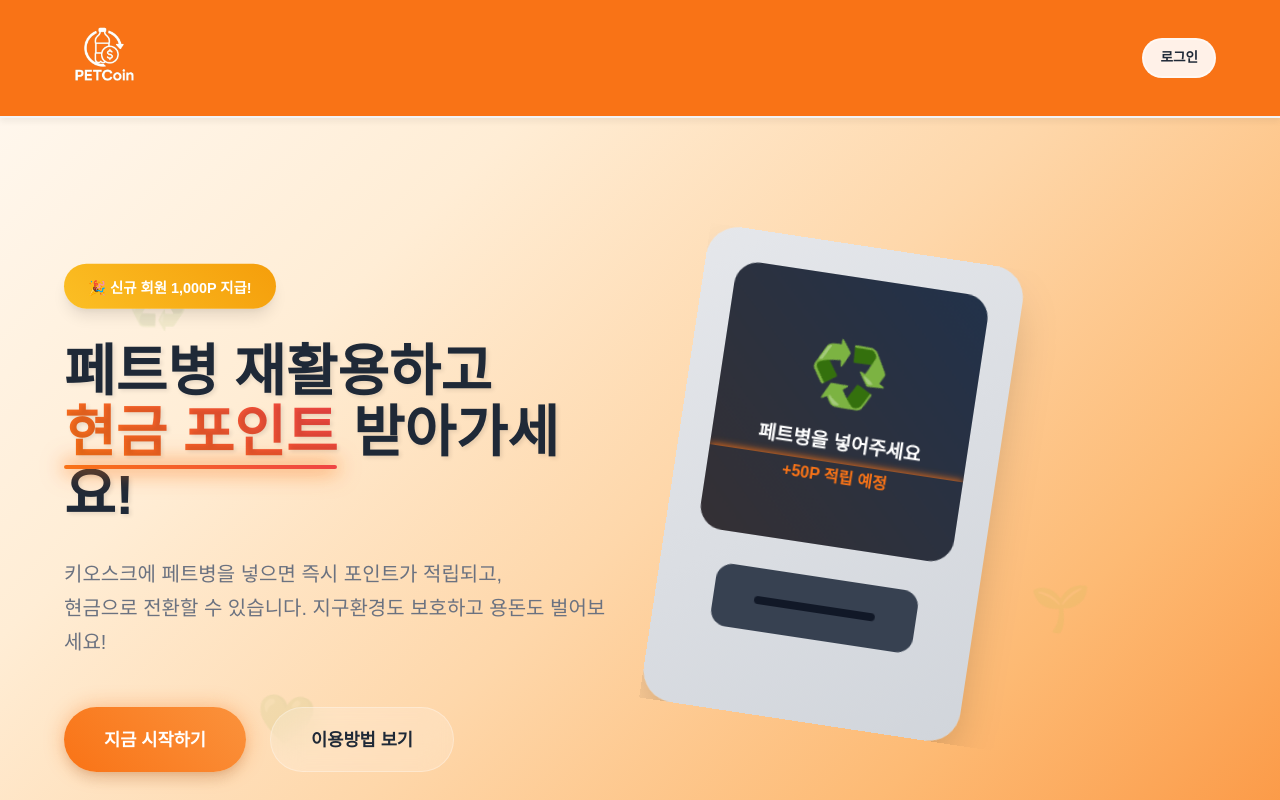
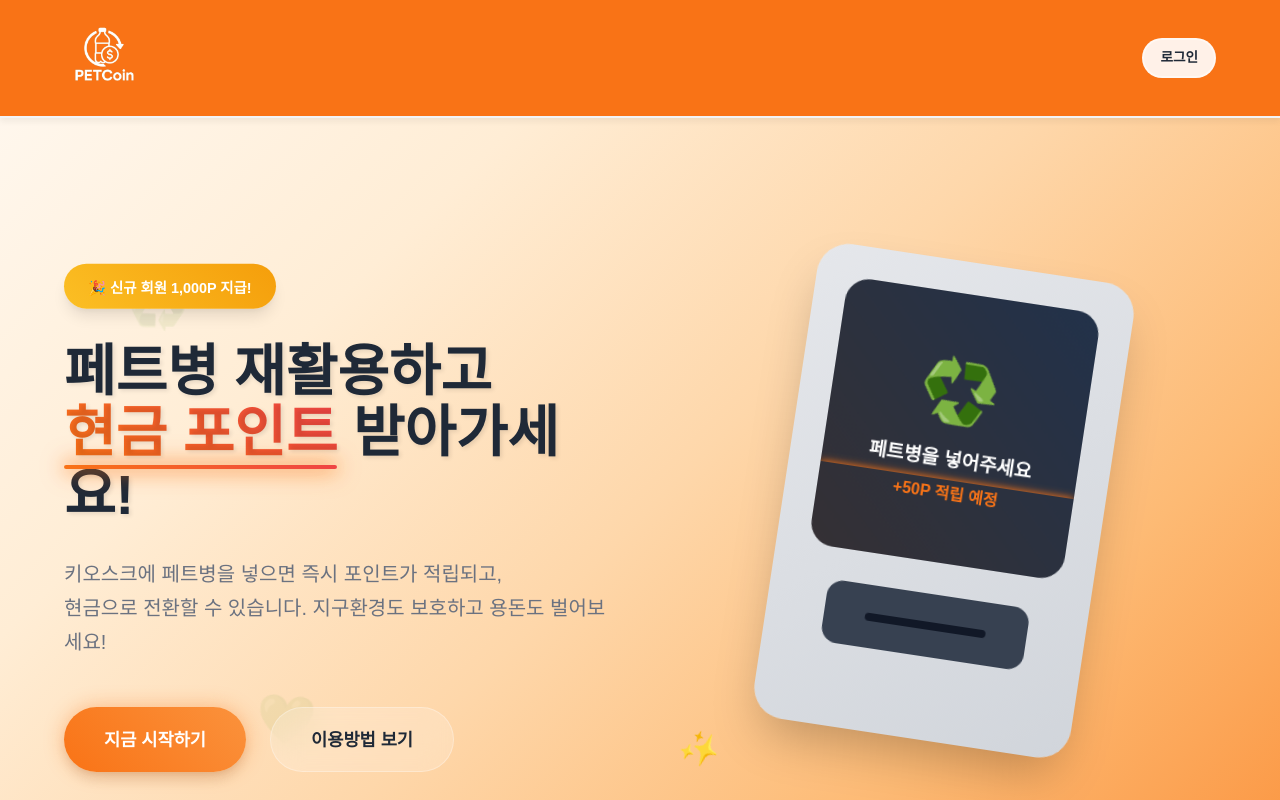
Before and after one commit to dlqjsdp/Petcoin, a React (Create React App) app in the folder frontend/: page / in a window 1280 px wide. Built offline with nearby package versions, Linux system fonts and the light colour scheme.

Commit message:
키오스크 메인페이지, 휴대폰 번호 입력화면 완료

```diff
--- a/frontend/src/App.css
+++ b/frontend/src/App.css
@@ -7,7 +7,10 @@
 }
 
 html, body, #root {
-  height: 100%;
+  min-height: 100%;
+  height: auto;
+  overflow-x: hidden;
+  overflow-y: auto;
   font-family: 'Pretendard', -apple-system, BlinkMacSystemFont, 'Segoe UI', 'Roboto', 'Oxygen',
     'Ubuntu', 'Cantarell', 'Fira Sans', 'Droid Sans', 'Helvetica Neue',
     sans-serif;
@@ -16,7 +19,9 @@ html, body, #root {
 }
 
 .App {
+  height: auto;
   min-height: 100vh;
+  overflow: visible;
   background-color: #f8fafc;
 }
 
@@ -543,9 +548,9 @@ html, body, #root {
 html, body {
   height: auto !important;
   min-height: 100%;
-  overflow-y: auto !important;
+  overflow-y: auto !important; /* 세로 스크롤 다시 켜짐 */
 }
 
 #root, .App, .app-main {
-  overflow: visible !important;
+  overflow: visible !important; /* 내부 요소가 넘칠 수 있게 허용 */
 }
--- a/frontend/src/components/pages/MainPage.js
+++ b/frontend/src/components/pages/MainPage.js
@@ -84,7 +84,7 @@ const MainPage = () => {
           </div>
 
           <div className="hero-visual">
-            <div className="kiosk-container">
+            <div className="main-kiosk-container">
               <div className="kiosk-mockup">
                 <div className="kiosk-screen">
                   <div className="screen-glow"></div>
@@ -101,9 +101,9 @@ const MainPage = () => {
                 </div>
               </div>
               <div className="floating-bottles">
-                <div className="bottle bottle-1">🍼</div>
-                <div className="bottle bottle-2">🍼</div>
-                <div className="bottle bottle-3">🍼</div>
+                <div className="bottle bottle-1">✨</div>
+                <div className="bottle bottle-2">✨</div>
+                <div className="bottle bottle-3">✨</div>
               </div>
             </div>
           </div>
--- a/frontend/src/components/styles/MainPage.css
+++ b/frontend/src/components/styles/MainPage.css
@@ -336,7 +336,8 @@
   position: relative;
 }
 
-.kiosk-container {
+/* 키오스크 화면에 적용안되게 이름 수정 (main 추가) */
+.main-kiosk-container {
   position: relative;
   transform: perspective(1000px) rotateY(-15deg) rotateX(5deg);
   animation: float 4s ease-in-out infinite;
--- a/frontend/src/kiosk/App.css
+++ b/frontend/src/kiosk/App.css
@@ -27,7 +27,7 @@
   width: auto !important;
 }/* ========== App.css - 키오스크 전용 스타일 ========== */
 
-.App {
+.KioskApp {
   width: 100%;
   height: 100vh;
   display: flex;
--- a/frontend/src/kiosk/KioskApp.js
+++ b/frontend/src/kiosk/KioskApp.js
@@ -1,3 +1,25 @@
+/*
+ * KioskApp.js
+ * - 키오스크 모드의 루트 컴포넌트
+ * - 단계별 화면 전환 (회원/비회원 선택 → 전화번호 입력 → 페트병 투입 → 처리 중 → 완료)
+ *
+ * 주요 기능:
+ *   - currentStep 상태에 따라 각 화면(MainScreen~CompletionScreen) 조건부 렌더링
+ *   - 회원은 전화번호 입력(2단계), 비회원은 바로 페트병 투입(3단계)
+ *   - 헤더 영역(로고)은 고정, 본문만 동적으로 변경
+ *   - 완료 화면에서 다시 홈으로 이동 가능
+ *
+ * @fileName : KioskApp.js
+ * @author   : yukyeong
+ * @since    : 250903
+ * @history
+ *   - 250903 | yukyeong | 최초 생성 - 화면 단계 상태 관리 및 각 스크린 컴포넌트 연결 구조 구현
+ *   - 250903 | yukyeong | 회원/비회원 분기 로직 추가 (전화번호 입력 vs 바로 투입)
+ *   - 250903 | yukyeong | 로고 고정 헤더 및 공통 레이아웃 구성 완료
+ *   - 250903 | yukyeong | 전화번호 입력 화면에 onBack 시 전화번호 초기화 추가
+ *   - 250903 | yukyeong | 로그인 성공 시 setAccessToken으로 토큰 저장 기능 추가
+ */
+
 import React, { useState } from 'react';
 import MainScreen from './components/MainScreen';
 import PhoneInputScreen from './components/PhoneInputScreen';
@@ -11,6 +33,7 @@ import './styles/common.css';
 function KioskApp() {
   const [currentStep, setCurrentStep] = useState(1);
   const [phoneNumber, setPhoneNumber] = useState('');
+  const [accessToken, setAccessToken] = useState(null); // 토큰 추가
   const [petBottleCount, setPetBottleCount] = useState(3);
   const [points, setPoints] = useState(1000);
   const [isProcessing, setIsProcessing] = useState(false);
@@ -25,17 +48,31 @@ function KioskApp() {
     }
   };
 
+  // 홈으로 이동하면 초기화
+  const handleGoHome = () => {
+    setPhoneNumber('');
+    setAccessToken(null);
+    setCurrentStep(1);
+  };
+
   const renderCurrentStep = () => {
-    switch(currentStep) {
+    switch (currentStep) {
       case 1:
-        return <MainScreen onNext={() => goToStep(2)} />;
+        return <MainScreen onNext={(role) => {
+          if (role === 'member') goToStep(2); // 전화번호 입력
+          else if (role === 'nonMember') goToStep(3); // 페트병 투입
+        }} />;
       case 2:
         return (
           <PhoneInputScreen
             phoneNumber={phoneNumber}
             setPhoneNumber={setPhoneNumber}
-            onNext={() => goToStep(3)}
-            onBack={goBack}
+            onNext={() => goToStep(3)} // 성공 후 다음 단계
+            onBack={() => {
+              setPhoneNumber(''); // 전화번호 초기화
+              goToStep(1);  // 1단계로 이동
+            }}
+            setAccessToken={setAccessToken} // 토큰 전달
           />
         );
       case 3:
@@ -43,6 +80,7 @@ function KioskApp() {
           <InsertBottleScreen
             onNext={() => goToStep(4)}
             onBack={goBack}
+            accessToken={accessToken} // 필요 시 API 호출용
           />
         );
       case 4:
@@ -56,7 +94,7 @@ function KioskApp() {
           <CompletionScreen
             petBottleCount={petBottleCount}
             points={points}
-            onHome={() => goToStep(1)}
+            onHome={handleGoHome} // 초기화 포함
           />
         );
       default:
@@ -65,7 +103,7 @@ function KioskApp() {
   };
 
   return (
-    <div className="App">
+    <div className="KioskApp">
       <div className="kiosk-container">
         {/* 헤더 - 모든 화면에 고정 */}
         <div className="header">
--- a/frontend/src/kiosk/components/MainScreen.js
+++ b/frontend/src/kiosk/components/MainScreen.js
@@ -1,3 +1,21 @@
+/*
+ * MainScreen.js
+ * - 메인 키오스크 화면 구성 컴포넌트
+ * - 회원/비회원 선택 버튼 및 공지사항 마퀴 표시
+ *
+ * 주요 기능:
+ *   - mock 공지사항 데이터 렌더링 및 NoticeMarquee 컴포넌트 전달
+ *   - "회원" 버튼 클릭 시 onNext('member') 호출
+ *   - "비회원" 버튼 클릭 시 onNext('nonMember') 호출
+ *
+ * @fileName : MainScreen.js
+ * @author   : yukyeong
+ * @since    : 250903
+ * @history
+ *   - 250903 | yukyeong | 최초 생성 - mock 데이터 기반 공지사항 마퀴 + 회원/비회원 선택 버튼 구현
+ *   - 250903 | yukyeong | 버튼 클릭 시 onNext 콜백으로 다음 화면 전환 처리
+ */
+
 import React, { useState, useEffect } from 'react';
 import NoticeMarquee from './NoticeMarquee';
 import '../styles/common.css';
@@ -29,12 +47,12 @@ const MainScreen = ({ onNext }) => {
 
   const handleMemberClick = () => {
     console.log('회원 버튼 클릭됨');
-    onNext();
+    onNext('member');
   };
 
   const handleNonMemberClick = () => {
     console.log('비회원 버튼 클릭됨');
-    onNext();
+    onNext('nonMember');
   };
 
   return (
--- a/frontend/src/kiosk/components/PhoneInputScreen.js
+++ b/frontend/src/kiosk/components/PhoneInputScreen.js
@@ -1,29 +1,80 @@
+/*
+ * PhoneInputScreen.js
+ * - 키오스크 전용 전화번호 입력 화면 컴포넌트
+ * - 사용자 번호를 키패드로 입력받고 인증 요청을 처리하며,
+ *   인증 성공 시 액세스 토큰을 상위 컴포넌트로 전달
+ *
+ * 주요 기능:
+ *   - 숫자 키패드 기반 번호 입력 (0~9, 지우기, 전체삭제)
+ *   - 입력 포맷팅 및 자리 수 안내 (ex: 010-1234-5678)
+ *   - 서버에 인증 요청 (POST /api/auth/login)
+ *   - 인증 성공 시 setAccessToken, onNext() 호출
+ *
+ * @fileName: PhoneInputScreen.js
+ * @author  : yukyeong
+ * @since   : 250903
+ * @history
+ *   - 250903 | yukyeong | 최초 생성 - 전화번호 입력 및 인증 처리 로직 구현
+ *   - 250903 | yukyeong | 숫자 키패드 UI 및 포맷팅 기능 추가
+ *   - 250903 | yukyeong | 인증 성공 시 토큰 저장 및 다음 단계 전환 처리
+ *   - 250903 | yukyeong | UX 개선 - 입력 자리 수 안내 및 버튼 활성화 제어
+ */
+
+
 import React from 'react';
 import '../styles/common.css';
+import api from '../../api/axios';
 
-const PhoneInputScreen = ({ phoneNumber, setPhoneNumber, onNext, onBack }) => {
+
+// 전화번호에서 숫자 이외 문자를 제거
+const sanitizePhone = (raw) => raw.replace(/[^0-9]/g, '');
+
+const PhoneInputScreen = ({ phoneNumber, setPhoneNumber, onNext, onBack, setAccessToken }) => {
+
+  // 숫자 입력 처리 함수
   const handleNumberClick = (num) => {
     if (phoneNumber.length < 11) {
       setPhoneNumber(prev => prev + num);
     }
   };
 
+  // 지우기: 마지막 자리 제거
   const handleDelete = () => {
     setPhoneNumber(prev => prev.slice(0, -1));
   };
 
+  // 전체삭제: 전화번호 전체 초기화
   const handleClear = () => {
     setPhoneNumber('');
   };
 
+  // 입력 포맷 및 유효성 검사
   const formatPhoneNumber = (number) => {
     if (number.length <= 3) return number;
     if (number.length <= 7) return `${number.slice(0, 3)}-${number.slice(3)}`;
     return `${number.slice(0, 3)}-${number.slice(3, 7)}-${number.slice(7)}`;
   };
 
-  // 전화번호 유효성 검사 개선
+  // 전화번호 유효성 검사 개선 (10자리 또는 11자리일 때만 다음 버튼 활성화)
   const isValidPhoneNumber = phoneNumber.length >= 10 && phoneNumber.length <= 11;
+
+  // 인증 요청 처리
+  const handleNextClick = async () => {
+    try {
+      const response = await api.post('/api/auth/login', { // POST 요청으로 /api/auth/login 호출
+        phone: sanitizePhone(phoneNumber) // 전화번호는 숫자만 서버에 전달
+      });
+
+      const tokenData = response.data;
+      console.log("인증 성공:", tokenData);
+
+      setAccessToken(tokenData.accessToken); // 성공 시 accessToken을 KioskApp에 전달
+      onNext(); // 다음 단계 이동
+    } catch (error) {
+      console.error("인증 실패:", error); // 실패 시 alert 표시
+      alert("등록되지 않은 번호거나 서버 오류입니다.");
+    }
+  };
 
   return (
     <div className="screen">
@@ -89,7 +140,7 @@ const PhoneInputScreen = ({ phoneNumber, setPhoneNumber, onNext, onBack }) => {
 
       <button
         className="next-button"
-        onClick={onNext}
+        onClick={handleNextClick}
         disabled={!isValidPhoneNumber}
         type="button"
         style={{
```
Also changed, not shown: frontend/src/api/pi.js (+10 -10 lines), 1 other file (tests, documents, lock files or other folders).
